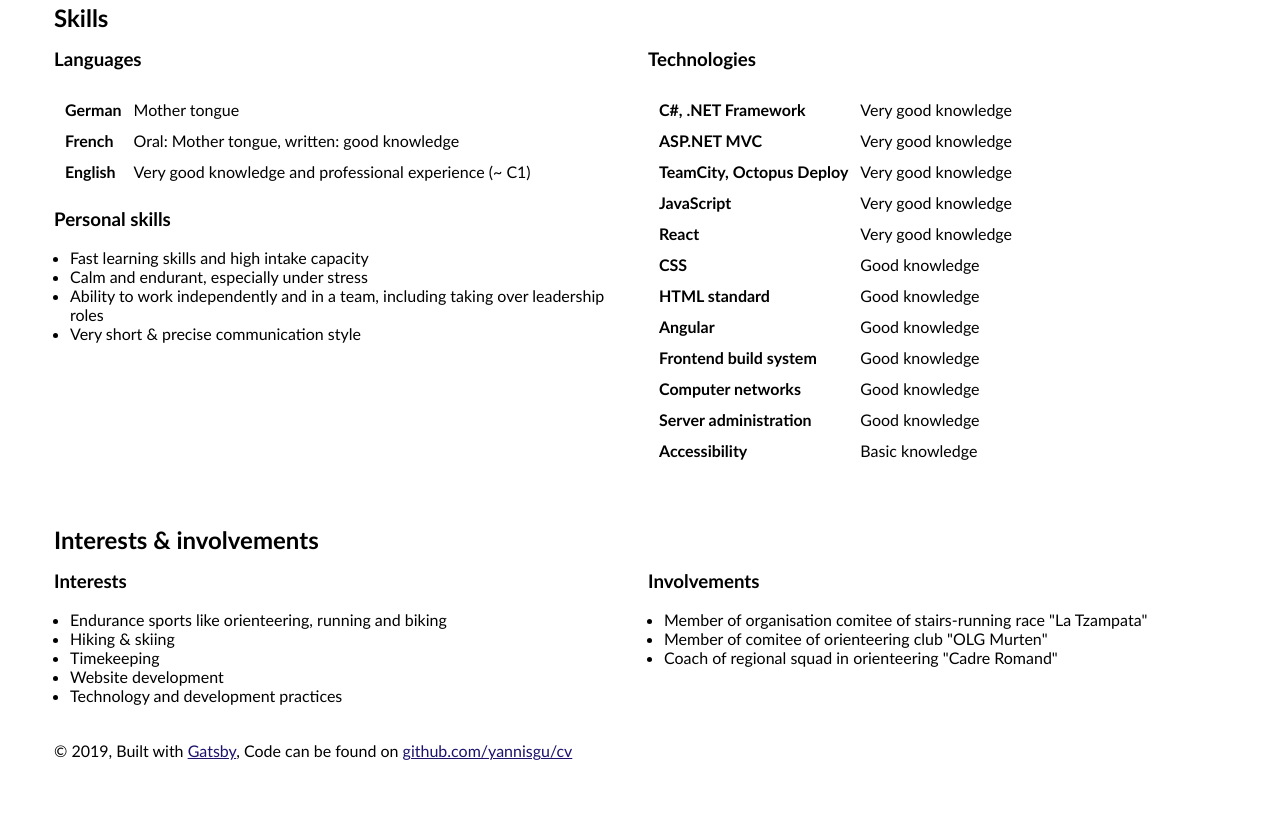
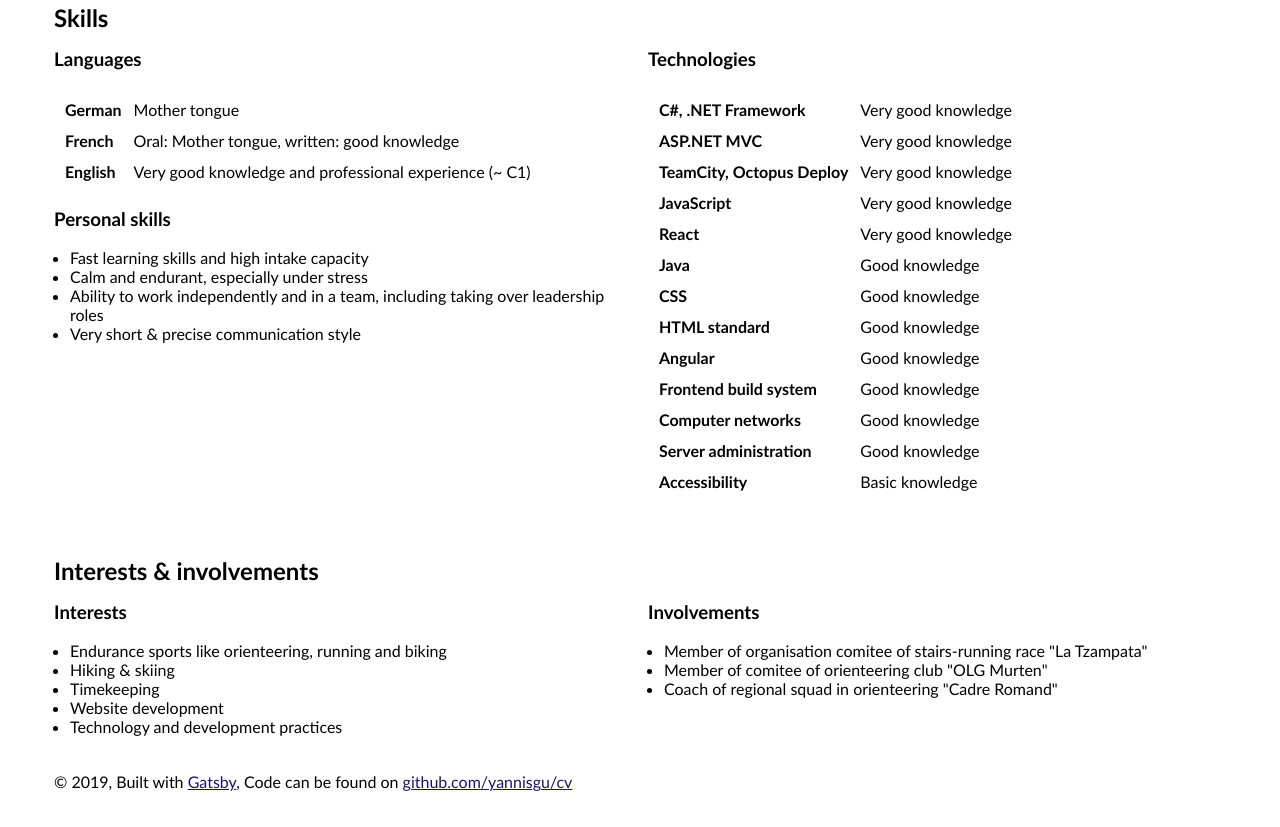
Before and after one commit to yannisgu/cv, a Gatsby site: page / in a window 1280 px wide. Shown: the part 2896-3723 px from the top of the page. Before the commit the page ends 3692 px from the top, so only its background shows below. Built offline with nearby package versions, Linux system fonts and the light colour scheme; Gatsby itself is replaced by a stand-in of ours.

Commit message:
added java as skill

```diff
--- a/src/pages/index.js
+++ b/src/pages/index.js
@@ -109,6 +109,10 @@ const sections = [
               <tr>
                 <th>React</th>
                 <td>Very good knowledge</td>
+              </tr>
+              <tr>
+                <th>Java</th>
+                <td>Good knowledge</td>
               </tr>
               <tr>
                 <th>CSS</th>
```
